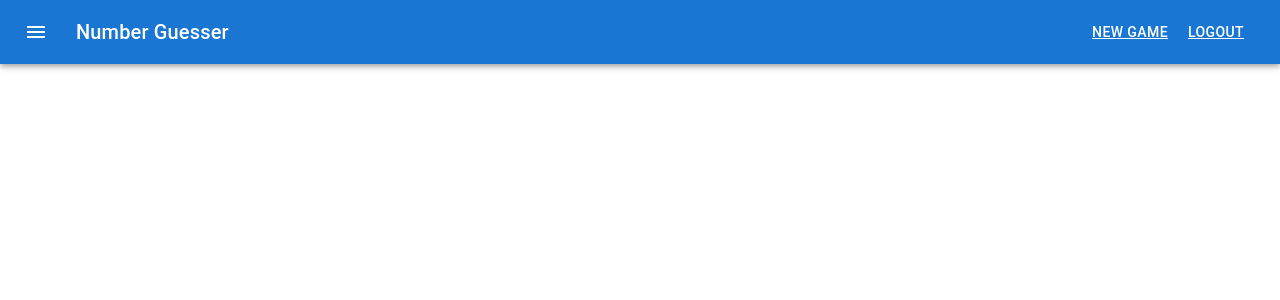
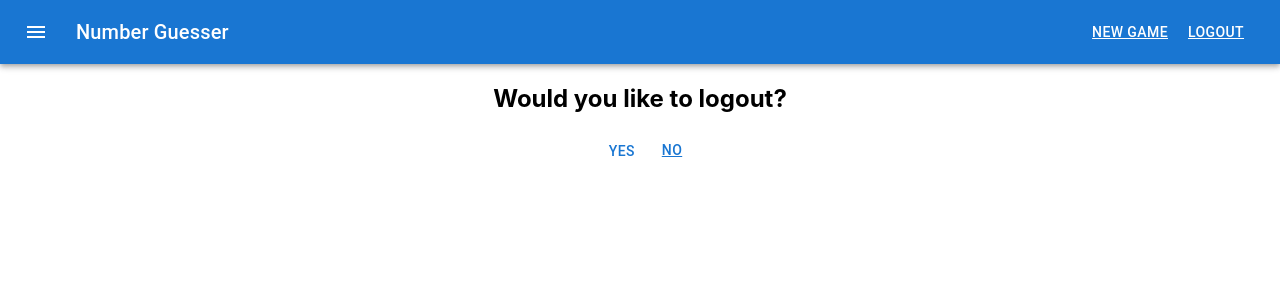
Before and after one commit to RjCoyle20/Number-Guesser, a React (Create React App) app in the folder front-end/: page /user/logout in a window 1280 px wide. Shown: the top 300 px of the page. Built offline with nearby package versions, Linux system fonts and the light colour scheme.

Commit message:
Added logout page. Need to work on header not updating text to Login now that we've logged out.

```diff
--- a/front-end/src/App.js
+++ b/front-end/src/App.js
@@ -6,6 +6,7 @@ import { Routes, Route, BrowserRouter } from 'react-router-dom';
 import GuessGame from './pages/GuessGame';
 import CreateProfileForm from './pages/user/CreateProfileForm';
 import Login from './pages/user/Login';
+import Logout from './pages/user/Logout';
 
 
 function App() {
@@ -20,6 +21,7 @@ function App() {
         <Route path='/guessGame' element={<GuessGame/>}/>
         <Route path='/user/login' element={<Login/>}/>
         <Route path='/user/login/new' element={<CreateProfileForm/>}/>
+        <Route path='/user/logout' element={<Logout/>}/>
         </Routes>
         </BrowserRouter>
     </div>
--- /dev/null
+++ b/front-end/src/pages/user/Logout.js
@@ -0,0 +1,42 @@
+import Cookies from 'js-cookie';
+import { Button } from '@mui/material';
+import { Link } from 'react-router-dom';
+import { useState } from 'react';
+
+export default function Logout () {
+
+    const[isConfirmed, setIsConfirmed] = useState(false);
+
+
+        //testing cookies
+        const authToken = Cookies.get('username');
+        console.log("current username cookie =" + authToken);
+
+        const handleClick = async (event) => {
+            event.preventDefault();
+
+            Cookies.remove('username', {path: "/"})
+
+            //testing cookies
+            const deletedCookie = Cookies.get('username');
+            console.log("hopefully deleted username cookie =" + deletedCookie);
+
+            setIsConfirmed(true);
+
+        }
+
+
+        return(
+            <div>
+                <h2>
+                Would you like to logout?
+                </h2>
+
+                <Button variant="text" onClick={handleClick}>Yes</Button>
+                <Button variant="text" as={Link} to="/">No</Button>
+                <br></br>
+                {isConfirmed ? "You have been successfully logged out" : null}
+
+            </div>
+        )
+}
```
